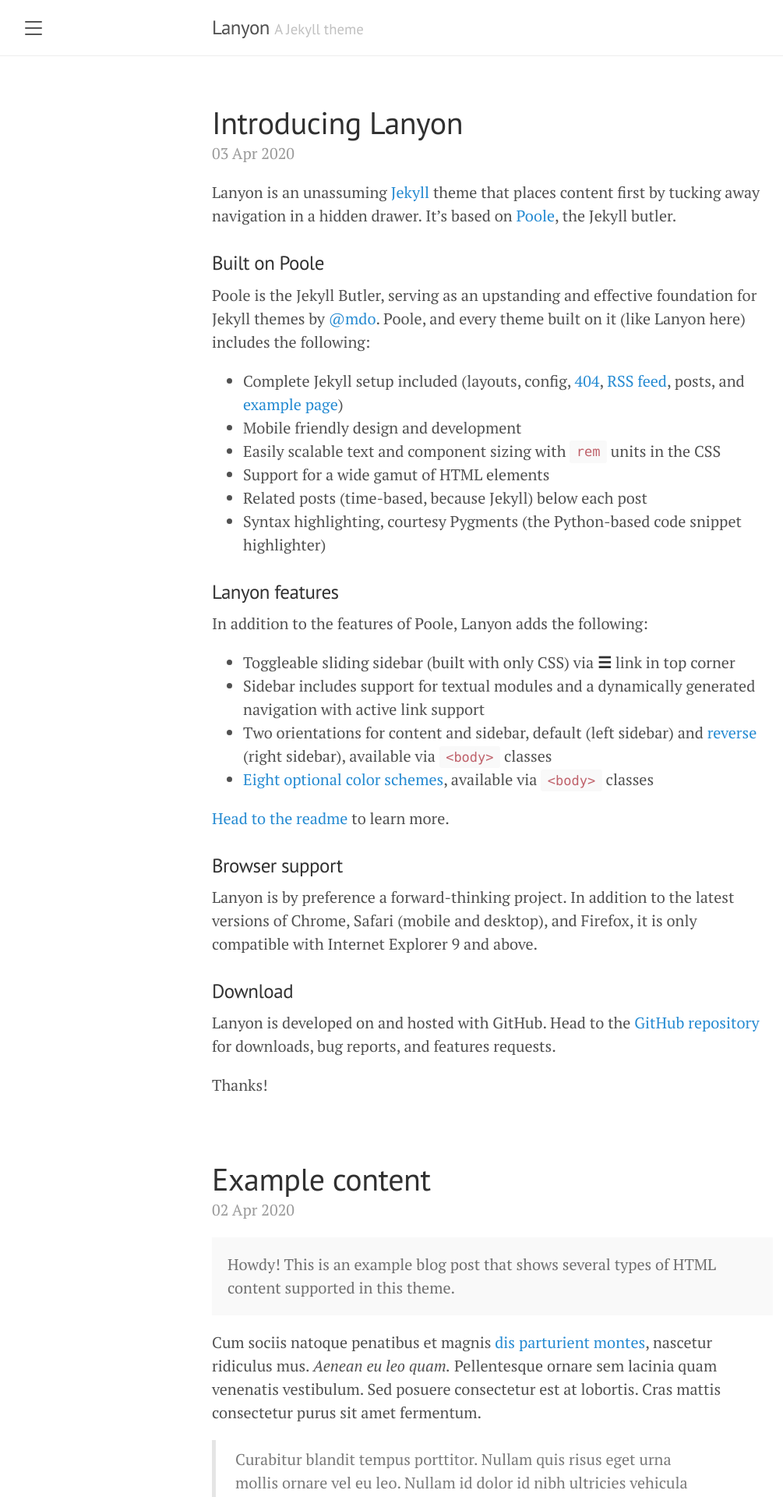
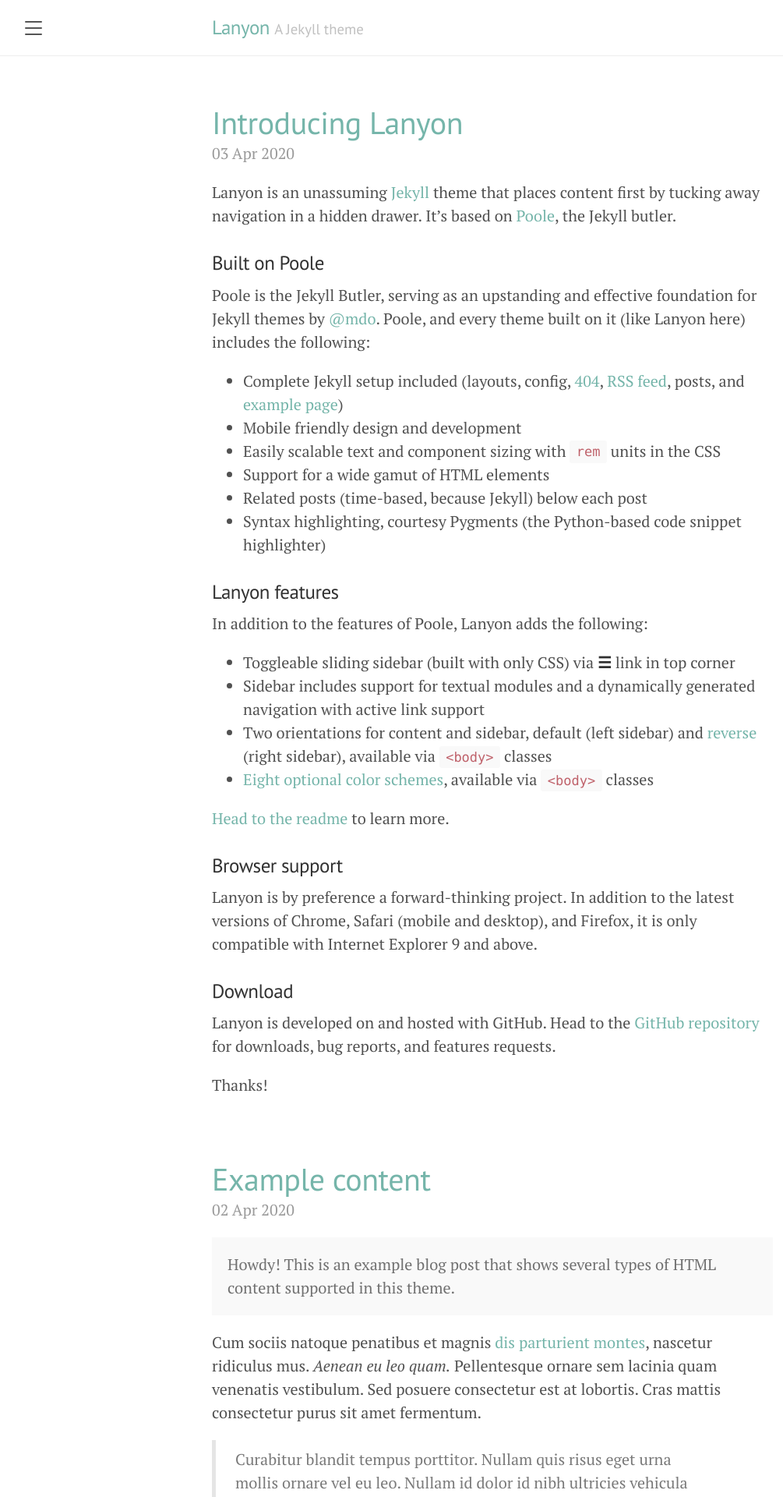
Before and after one commit to weightle55/weightle55.github.io, a Jekyll site: the page built from index.html, in a window 1280 px wide. Shown: the top 1920 px of the page at 78% size, without its empty margins (8-1013 px from the left). Built offline with Jekyll 4.4.1, drawn with Linux system fonts in a browser that asks for light colours; the list of posts is cut into pages by our own code.

Commit message:
Body Color

```diff
--- a/_config.yml
+++ b/_config.yml
@@ -1,7 +1,7 @@
 # Setup
 title:               Lanyon
 tagline:             'A Jekyll theme'
-description:         'A reserved <a href="https://jekyllrb.com" target="_blank">Jekyll</a> theme that places the utmost gravity on content with a hidden drawer. Made by <a href="https://twitter.com/mdo" target="_blank">@mdo</a>.'
+description:
 url:                 https://weightle55.github.io
 baseurl:             ''
 paginate:            5
--- a/_layouts/default.html
+++ b/_layouts/default.html
@@ -3,7 +3,7 @@
 
   {% include head.html %}
 
-  <body>
+  <body class="theme-base-0c">
 
     {% include sidebar.html %}
 
```
